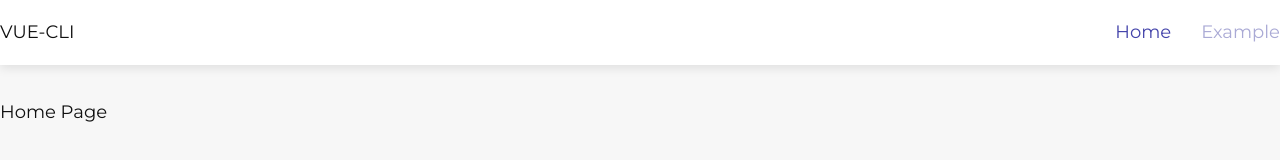
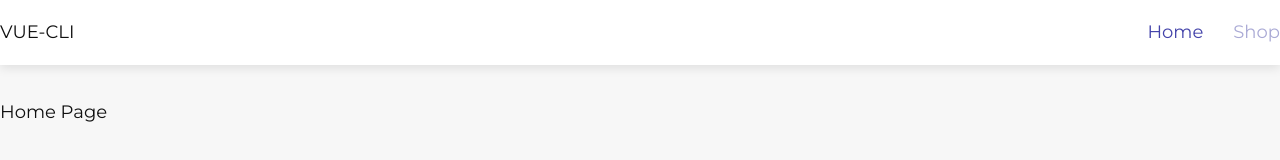
Before and after one commit to YaroslavArtemenko/vue-shop-course, a Vue app: page / in a window 1280 px wide. Shown: the top 160 px of the page. Built offline with nearby package versions, Linux system fonts and the light colour scheme.

Commit message:
initialized project

```diff
--- a/package.json
+++ b/package.json
@@ -1,5 +1,5 @@
 {
-  "name": "vue-cli",
+  "name": "shop",
   "version": "0.1.0",
   "private": true,
   "scripts": {
--- a/src/App.vue
+++ b/src/App.vue
@@ -33,7 +33,7 @@ export default {
     return {
       links: [
         {title: 'Home', url: '/'},
-        {title: 'Example', url: '/example'},
+        {title: 'Shop', url: '/shop'},
       ]
     }
   }
--- a/src/pages/Example.vue
+++ /dev/null
@@ -1,22 +0,0 @@
-<template>
-  <div class="wrapper-content wrapper-content--fixed">
-
-    <section>
-      <div class="container">
-        <h1>Example Page</h1>
-      </div>
-
-    </section>
-
-  </div>
-</template>
-
-<script>
-export default {
-  name: "Example"
-}
-</script>
-
-<style scoped>
-
-</style>
--- a/src/routes.js
+++ b/src/routes.js
@@ -6,7 +6,7 @@ Vue.use(Router)
 
 // Pages
 import Home from "./pages/Home";
-import Example from "./pages/Example";
+import Shop from "./pages/Shop";
 import NotFound from "./pages/404"
 
 // Routering
@@ -19,9 +19,9 @@ export default new Router({
             component: Home
         },
         {
-            path: '/example',
-            name: 'example',
-            component: Example
+            path: '/shop',
+            name: 'shop',
+            component: Shop
         },
         {
             path: '*',
```
Also changed, not shown: src/assets/logo.png (deleted), 1 other file (tests, documents, lock files or other folders).
